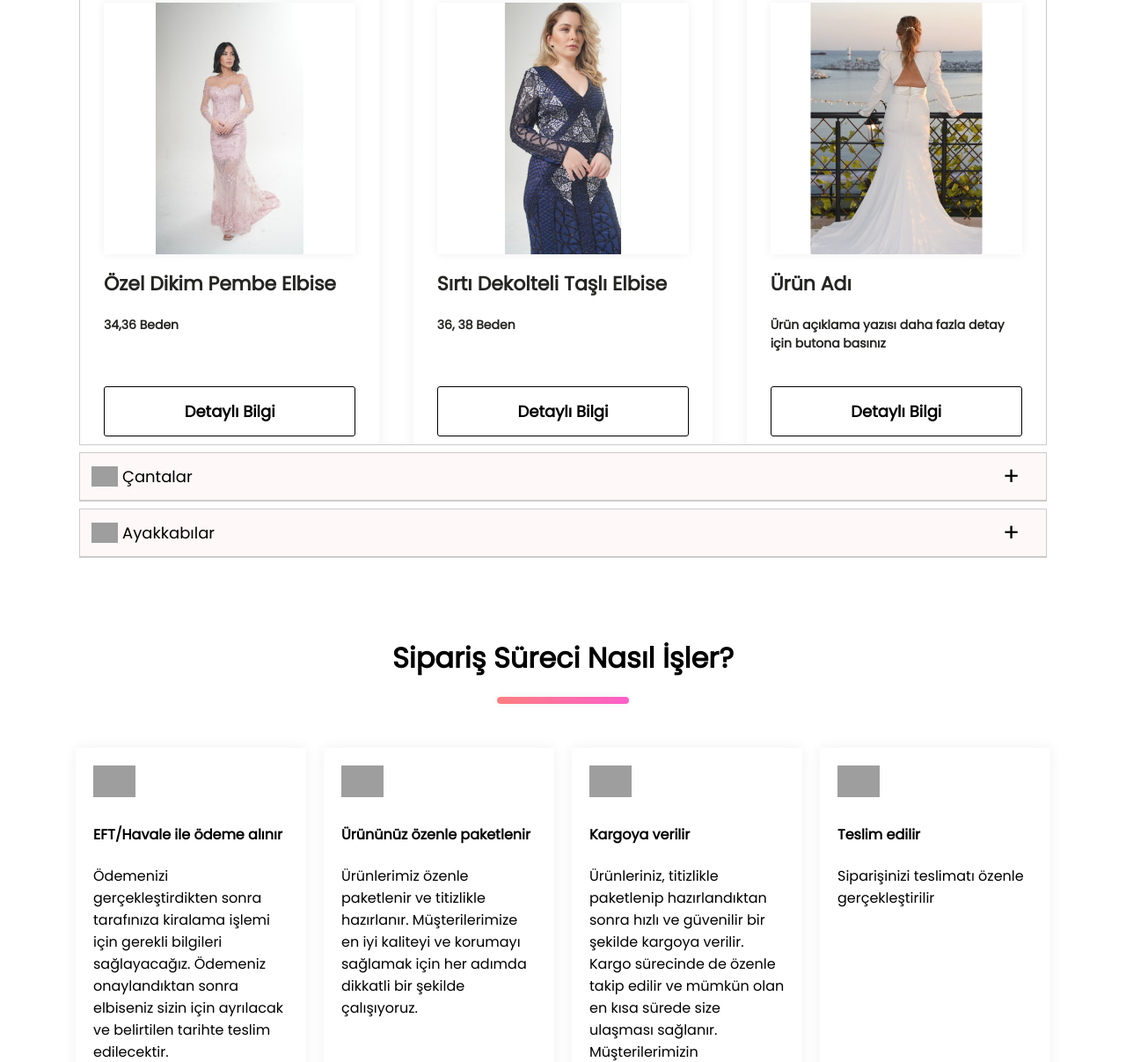
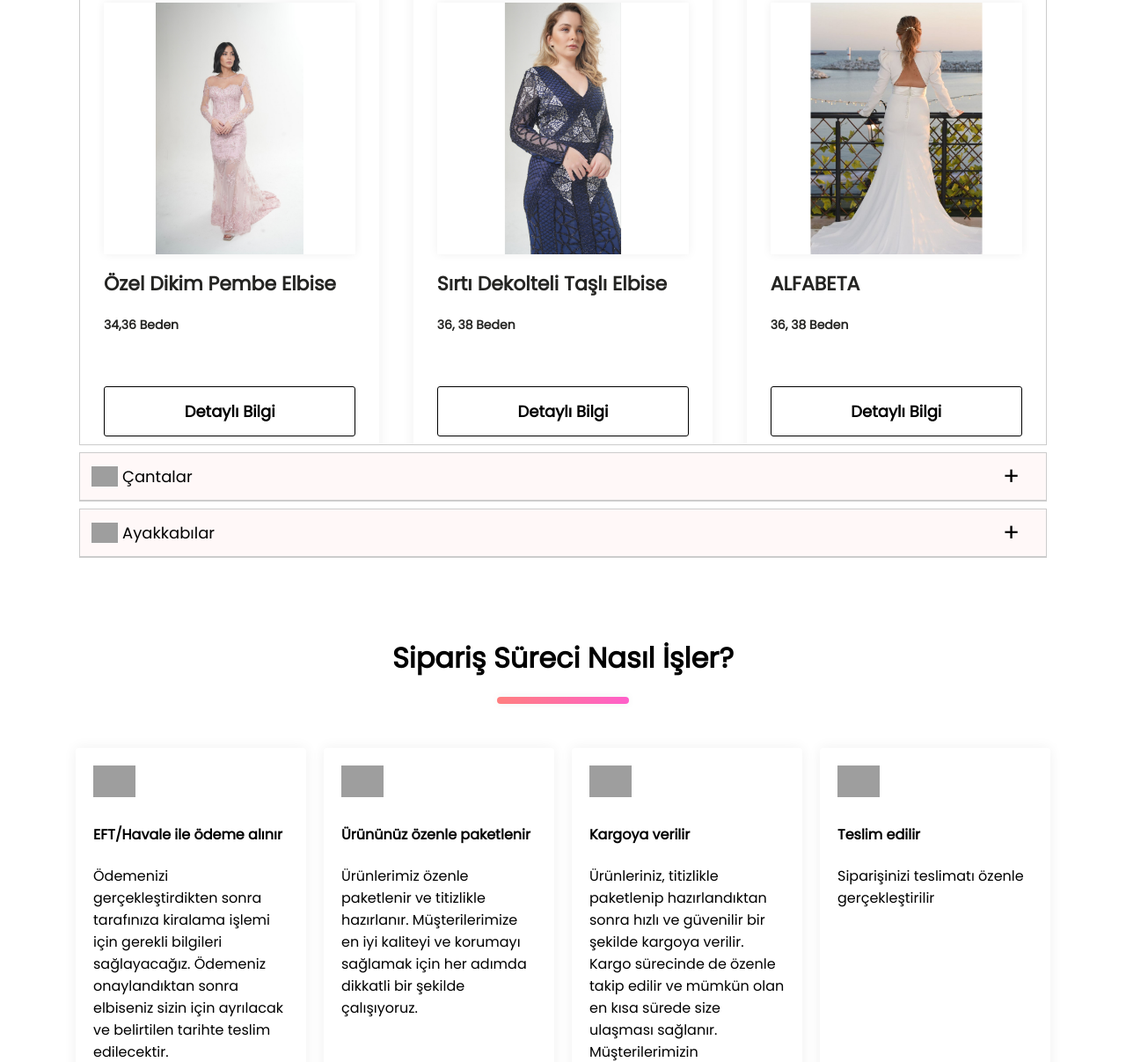
Before and after one commit to thenightstore/web, a plain HTML site: page index.html in a window 1280 px wide. Shown: the part 1048-2255 px from the top of the page at 88% size. Drawn offline with nearby package versions, Linux system fonts and the light colour scheme; grey boxes are pictures that could not be loaded.

Commit message:
Abiye Elbise 3 revize1

```diff
--- a/index.html
+++ b/index.html
@@ -175,9 +175,9 @@
                                                     <div class="s-card-img-product">
                                                         <img style=" box-shadow: 0 0 10px #00000010;" width="100%" src="img/Abiye Elbise 3.1.png" alt="profile">
                                                     </div>
-                                                    <div style="padding: 10px 0; font-size: 22px;" class="s-card-title">Ürün Adı</div>
+                                                    <div style="padding: 10px 0; font-size: 22px;" class="s-card-title">ALFABETA</div>
                                                     <div style="padding: 10px 0; font-size: 14px; height: 80px; overflow: auto;" class="s-card-title">
-                                                        Ürün açıklama yazısı daha fazla detay için butona basınız</div>
+                                                        36, 38 Beden</div>
 
                                                     <div class="s-card-title"></div>
                                                     <a href="Abiye-Elbise3.html" class="s-card-btn-buy">
@@ -196,10 +196,9 @@
                                                     <div class="s-card-img-product">
                                                         <img style=" box-shadow: 0 0 10px #00000010;" width="100%" src="img/Abiye Elbise 4.1.png" alt="profile">
                                                     </div>
-                                                    <div style="padding: 10px 0; font-size: 22px;" class="s-card-title">Ürün Adı</div>
+                                                    <div style="padding: 10px 0; font-size: 22px;" class="s-card-title">Su Yeşili</div>
                                                     <div style="padding: 10px 0; font-size: 14px; height: 80px; overflow: auto;" class="s-card-title">
-                                                        Ürün açıklama
-                                                        yazısı daha fazla detay için butona basınız</div>
+                                                        38 Beden</div>
 
                                                     <div class="s-card-title"></div>
                                                     <a href="Abiye-Elbise4.html" class="s-card-btn-buy">
```
